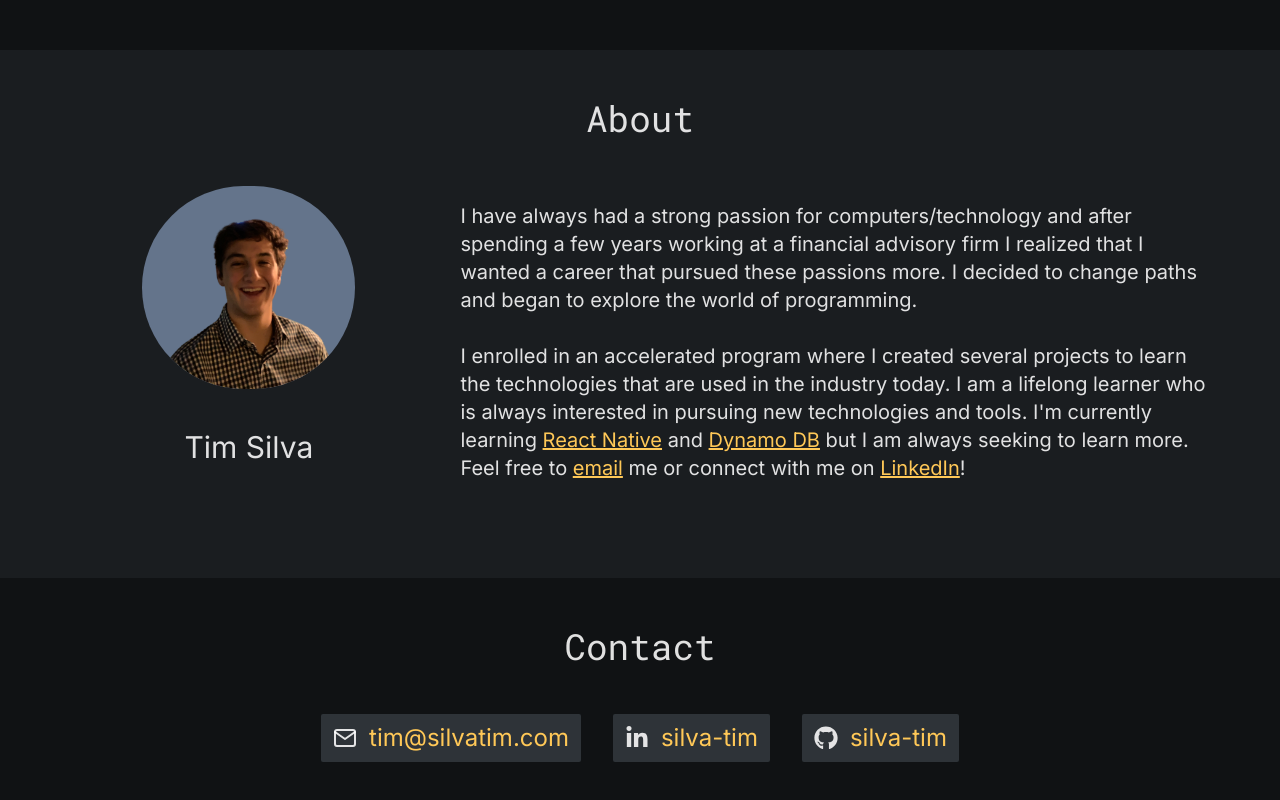
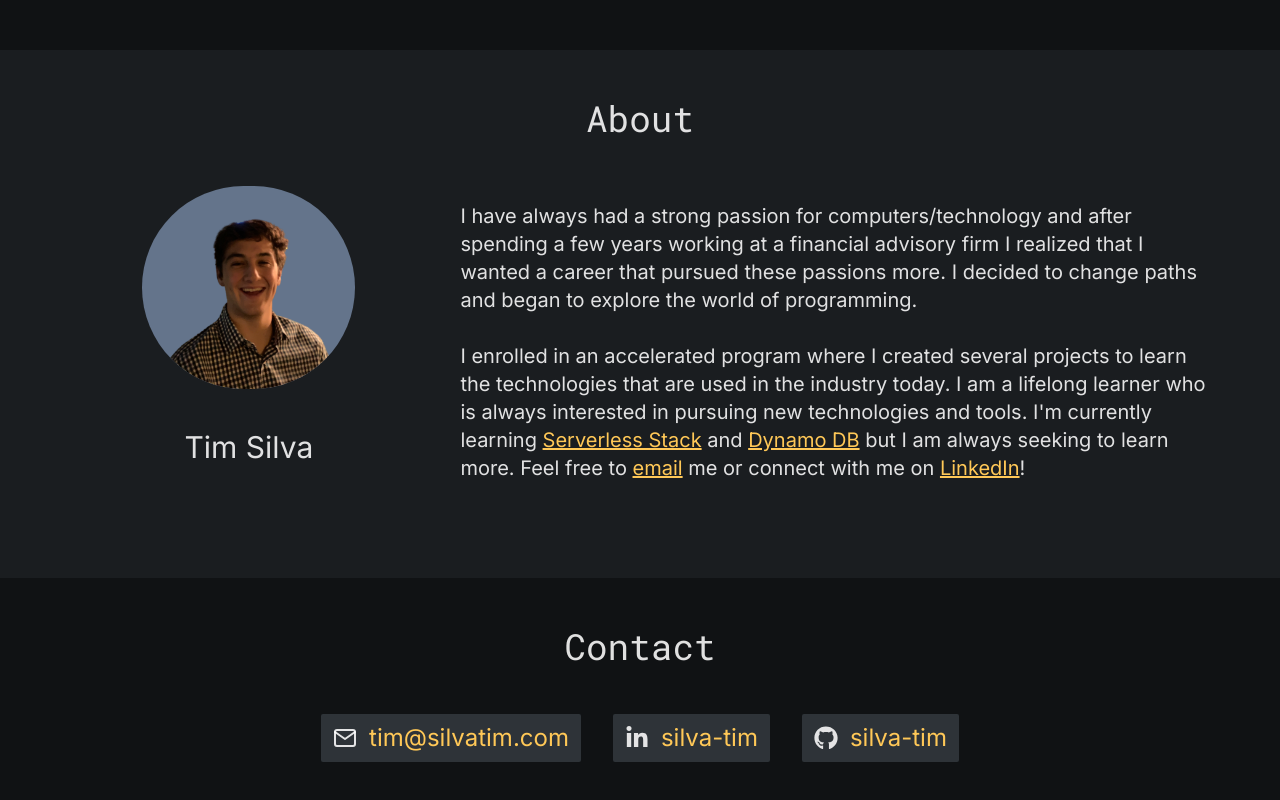
Before and after one commit to silva-tim/portfolio-website, a React (Vite) app: page / in a window 1280 px wide. Shown: the part 2686-3486 px from the top of the page. Built offline with nearby package versions, Linux system fonts and the light colour scheme.

Commit message:
Changed about section

```diff
--- a/src/components/About.tsx
+++ b/src/components/About.tsx
@@ -52,11 +52,11 @@ export default function About() {
               today. I am a lifelong learner who is always interested in
               pursuing new technologies and tools. I'm currently learning{" "}
               <a
-                href="https://reactnative.dev/"
+                href="https://sst.dev/"
                 target="_blank"
                 className="underline text-secondary"
               >
-                React Native
+                Serverless Stack
               </a>{" "}
               and{" "}
               <a
```
